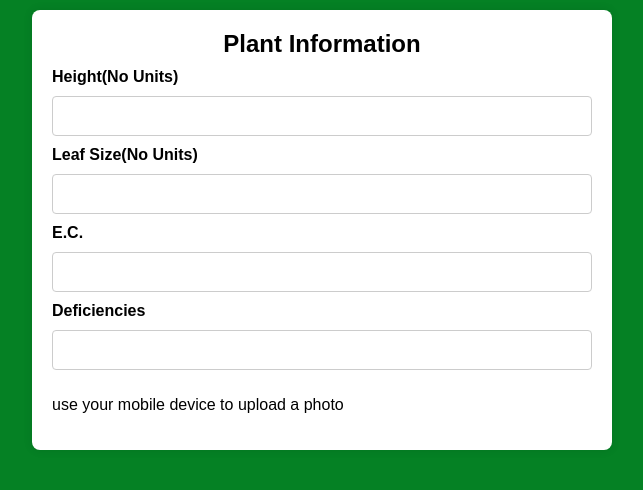
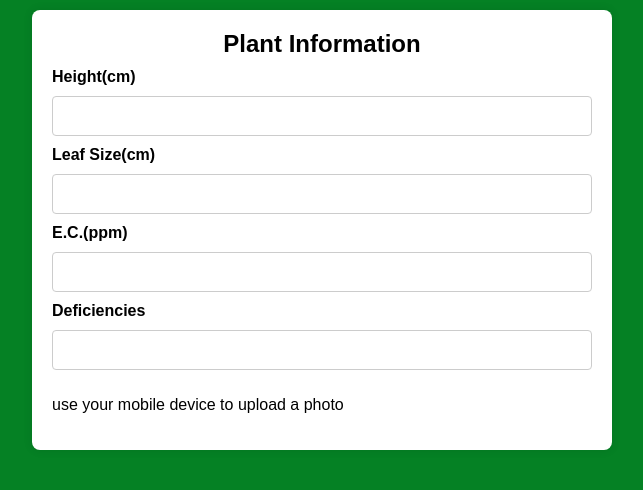
Before and after one commit to wil-h/hydroponic-tomato-growth-research-site, a Flask app: template templates/logdata.html in a window 1280 px wide. Shown: the top 490 px of the page, without its empty margins (318-961 px from the left). Run offline with Flask 3, Linux system fonts and the light colour scheme; the template is opened without the code that fills it, so the values that code supplies are empty.

Commit message:
Update logdata.html
numbers only

```diff
--- a/templates/logdata.html
+++ b/templates/logdata.html
@@ -140,12 +140,12 @@
         <div class="section">
             <h2>Plant Information</h2>
             <div class="input-group">
-                <label for="height">Height(No Units)</label>
-                <input type="text" id="height" name="height">
-                <label for="leafSize">Leaf Size(No Units)</label>
-                <input type="text" id="leafSize" name="leafSize">
-                <label for="ec">E.C.</label>
-                <input type="text" id="ec" name="ec">
+                <label for="height">Height(cm)</label>
+                <input type="number" id="height" name="height" min="1" max="100" step="1" inputmode="numeric" pattern="[0-9]*">
+                <label for="leafSize">Leaf Size(cm)</label>
+                <input type="number" id="leafSize" name="leafSize" min="1" max="100" step="1" inputmode="numeric" pattern="[0-9]*">
+                <label for="ec">E.C.(ppm)</label>
+                <input type="number" id="ec" name="ec" min="1" max="100" step="1" inputmode="numeric" pattern="[0-9]*">
                 <label for="deficiencies">Deficiencies</label>
                 <input type="text" id="deficiencies" name="deficiencies">
 
```
